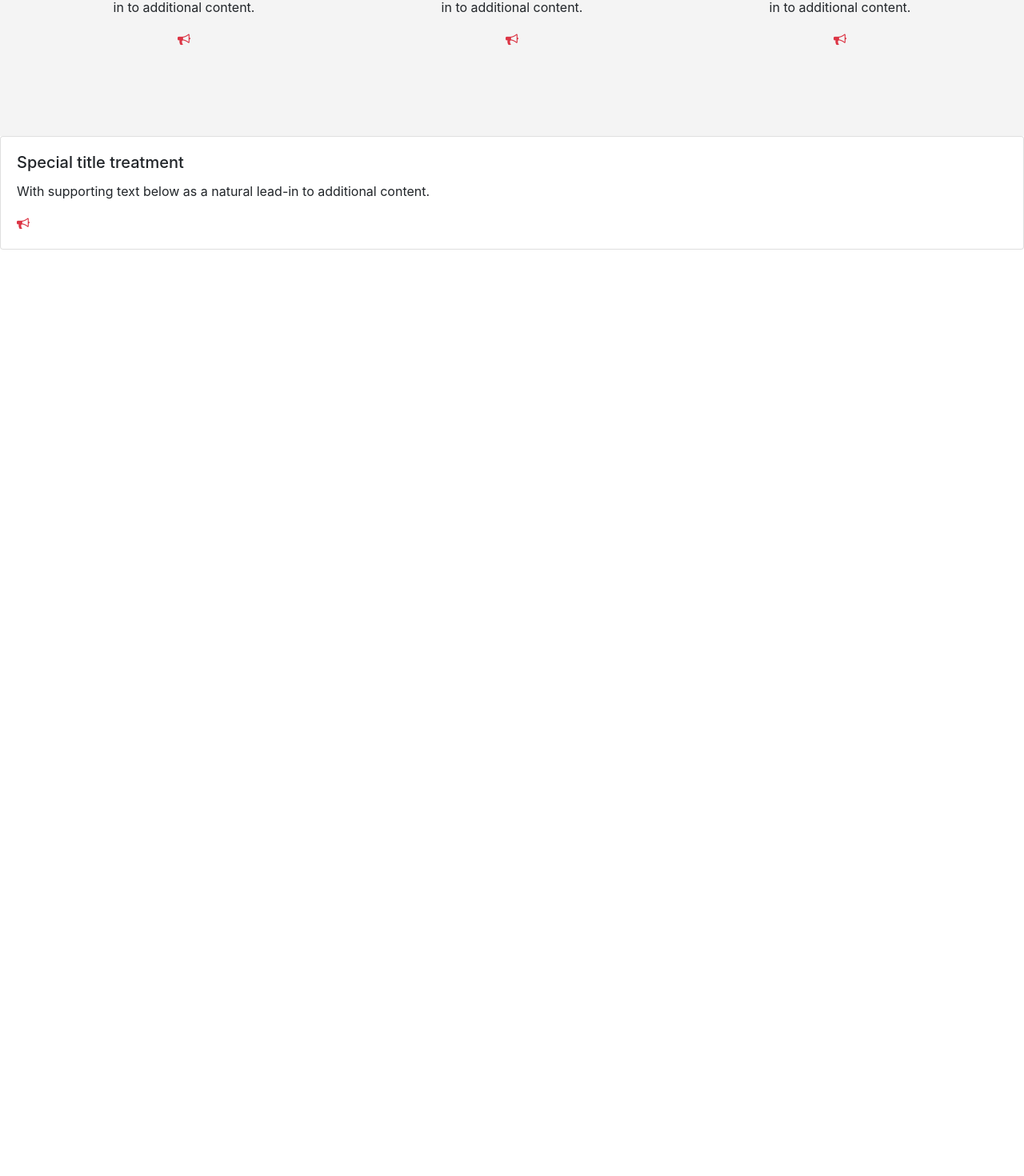
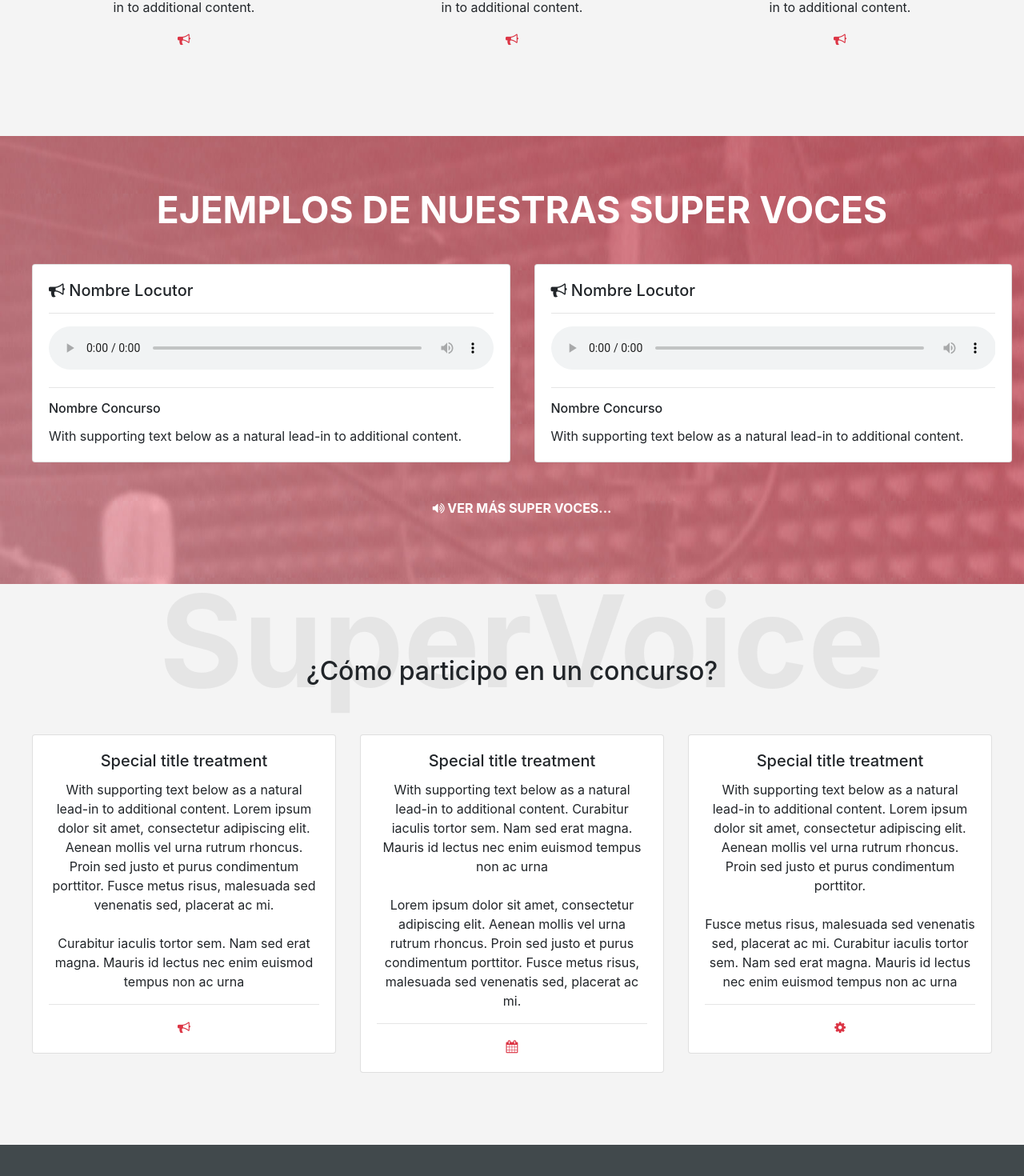
Before and after one commit to wrubio/superVoice, an Angular app: page /#/ in a window 1280 px wide. Shown: the part 2064-3534 px from the top of the page at 80% size. Before the commit the page ends 2376 px from the top, so only its background shows below. Built offline with nearby package versions, Linux system fonts and the light colour scheme.

Commit message:
Maquetacion seccion como participar y footer

```diff
--- a/src/app/web-page/home/home.component.css
+++ b/src/app/web-page/home/home.component.css
@@ -89,7 +89,8 @@
     padding: 5.6rem 2.5rem;
 }
 
-.wp-promises h1 {
+.wp-promises h1,
+.how-paticipate h1 {
     color: rgba(228, 228, 228, 0.91);
     font-size: 10rem;
     font-weight: 700;
@@ -104,4 +105,59 @@
 
 /* VOICE DEMOS STYLES */
 
-.wp-voice-demos {}
+.wp-voice-demos {
+    height: 560px;
+    position: relative;
+}
+
+.wp-demos-content {
+    position: absolute;
+    width: calc(100% - 25px);
+    top: 65px;
+    left: 25px;
+}
+
+.wp-demos-content audio {
+    width: 100%;
+}
+
+.wp-demos-content h1 {
+    color: #fff;
+    font-size: 46px;
+    font-weight: 700;
+    text-align: center;
+    text-transform: uppercase;
+    margin-bottom: 40px;
+}
+
+.paralax-voice-demos {
+    background-image: url('../../../assets/img/wp-voice-demo-bg.png');
+    height: 100%;
+    /* Create the parallax scrolling effect */
+    background-attachment: fixed;
+    background-position: center;
+    background-repeat: no-repeat;
+    background-size: cover;
+}
+
+.see-more {
+    text-align: center;
+    margin-top: 45px;
+}
+
+.see-more a {
+    color: #fff;
+    font-size: 16px;
+    font-weight: 700;
+    text-transform: uppercase;
+    text-decoration: none;
+}
+
+
+/* HOW PARTICIPATE STYLES */
+
+.how-paticipate {
+    background-color: #f4f4f4;
+    position: relative;
+    padding: 5.6rem 2.5rem;
+}
--- a/src/app/web-page/home/home.component.html
+++ b/src/app/web-page/home/home.component.html
@@ -131,16 +131,93 @@
     <div class="wp-voice-demos">
         <div class="paralax-voice-demos"></div>
         <div class="wp-demos-content">
-            <div class="card">
-                <div class="card-body">
-                    <h5 class="card-title">Special title treatment</h5>
-                    <p class="card-text">With supporting text below as a natural lead-in to additional content.</p>
-                    <div class="info-icon text-danger">
-                        <i class="fa fa-bullhorn" aria-hidden="true"></i>
+            <h1>Ejemplos de nuestras super voces</h1>
+            <div class="row ml-0 mr-0">
+                <div class="col-6">
+                    <div class="card">
+                        <div class="card-body">
+                            <h5 class="card-title"><i class="fa fa-bullhorn" aria-hidden="true"></i> Nombre Locutor</h5>
+                            <hr>
+                            <audio controls>
+                                <source src="horse.ogg" type="audio/ogg">
+                                <source src="horse.mp3" type="audio/mpeg">
+                                Your browser does not support the audio element.
+                            </audio>
+                            <hr>
+                            <h6 class="card-title">Nombre Concurso</h6>
+                            <p class="card-text">With supporting text below as a natural lead-in to additional content.</p>
+                        </div>
+                    </div>
+                </div>
+                <div class="col-6">
+                    <div class="card">
+                        <div class="card-body">
+                            <h5 class="card-title"><i class="fa fa-bullhorn" aria-hidden="true"></i> Nombre Locutor</h5>
+                            <hr>
+                            <audio controls>
+                                <source src="horse.ogg" type="audio/ogg">
+                                <source src="horse.mp3" type="audio/mpeg">
+                                Your browser does not support the audio element.
+                            </audio>
+                            <hr>
+                            <h6 class="card-title">Nombre Concurso</h6>
+                            <p class="card-text">With supporting text below as a natural lead-in to additional content.</p>
+                        </div>
+                    </div>
+                </div>
+            </div>
+            <div class="see-more">
+                <a href=""><i class="fa fa-volume-up" aria-hidden="true"></i> Ver más super voces...</a>
+            </div>
+        </div>
+    </div>
+
+    <div class="how-paticipate text-center">
+        <div class="wp-p-abs">
+            <h1>SuperVoice</h1>
+        </div>
+        <div class="wp-about-content">
+            <h2>¿Cómo participo en un concurso?</h2>
+            <div class="row mt-60">
+                <div class="col-4">
+                    <div class="card text-center">
+                        <div class="card-body">
+                            <h5 class="card-title">Special title treatment</h5>
+                            <p class="card-text">With supporting text below as a natural lead-in to additional content. Lorem ipsum dolor sit amet, consectetur adipiscing elit. Aenean mollis vel urna rutrum rhoncus. Proin sed justo et purus condimentum porttitor. Fusce metus
+                                risus, malesuada sed venenatis sed, placerat ac mi. <br> <br> Curabitur iaculis tortor sem. Nam sed erat magna. Mauris id lectus nec enim euismod tempus non ac urna</p>
+                            <hr>
+                            <div class="info-icon text-danger">
+                                <i class="fa fa-bullhorn" aria-hidden="true"></i>
+                            </div>
+                        </div>
+                    </div>
+                </div>
+                <div class="col-4">
+                    <div class="card text-center">
+                        <div class="card-body">
+                            <h5 class="card-title">Special title treatment</h5>
+                            <p class="card-text">With supporting text below as a natural lead-in to additional content. Curabitur iaculis tortor sem. Nam sed erat magna. Mauris id lectus nec enim euismod tempus non ac urna <br> <br> Lorem ipsum dolor sit amet, consectetur
+                                adipiscing elit. Aenean mollis vel urna rutrum rhoncus. Proin sed justo et purus condimentum porttitor. Fusce metus risus, malesuada sed venenatis sed, placerat ac mi.</p>
+                            <hr>
+                            <div class="info-icon text-danger">
+                                <i class="fa fa-calendar" aria-hidden="true"></i>
+                            </div>
+                        </div>
+                    </div>
+                </div>
+                <div class="col-4">
+                    <div class="card text-center">
+                        <div class="card-body">
+                            <h5 class="card-title">Special title treatment</h5>
+                            <p class="card-text">With supporting text below as a natural lead-in to additional content. Lorem ipsum dolor sit amet, consectetur adipiscing elit. Aenean mollis vel urna rutrum rhoncus. Proin sed justo et purus condimentum porttitor. <br> <br>                                Fusce metus risus, malesuada sed venenatis sed, placerat ac mi. Curabitur iaculis tortor sem. Nam sed erat magna. Mauris id lectus nec enim euismod tempus non ac urna</p>
+                            <hr>
+                            <div class="info-icon text-danger">
+                                <i class="fa fa-cog" aria-hidden="true"></i>
+                            </div>
+                        </div>
                     </div>
                 </div>
             </div>
         </div>
-        <div class="paralax-voice-demos"></div>
     </div>
 </div>
--- a/src/app/web-page/web-page.component.css
+++ b/src/app/web-page/web-page.component.css
@@ -5,3 +5,11 @@ header {
     width: 100%;
     z-index: 10;
 }
+
+
+/* FOOTER STYLES */
+
+footer {
+    height: 180px;
+    background-color: #41494C;
+}
--- a/src/app/web-page/web-page.component.html
+++ b/src/app/web-page/web-page.component.html
@@ -4,3 +4,4 @@
 <div id="main-container">
     <app-home></app-home>
 </div>
+<footer></footer>
--- a/src/styles.css
+++ b/src/styles.css
@@ -31,6 +31,10 @@ body {
 
 .mt-60 {
     margin-top: 60px;
+}
+
+.mb-60 {
+    margin-bottom: 60px;
 }
 
 .mt-100 {
```
Also changed, not shown: src/assets/img/wp-voice-demo-bg.png (added).
